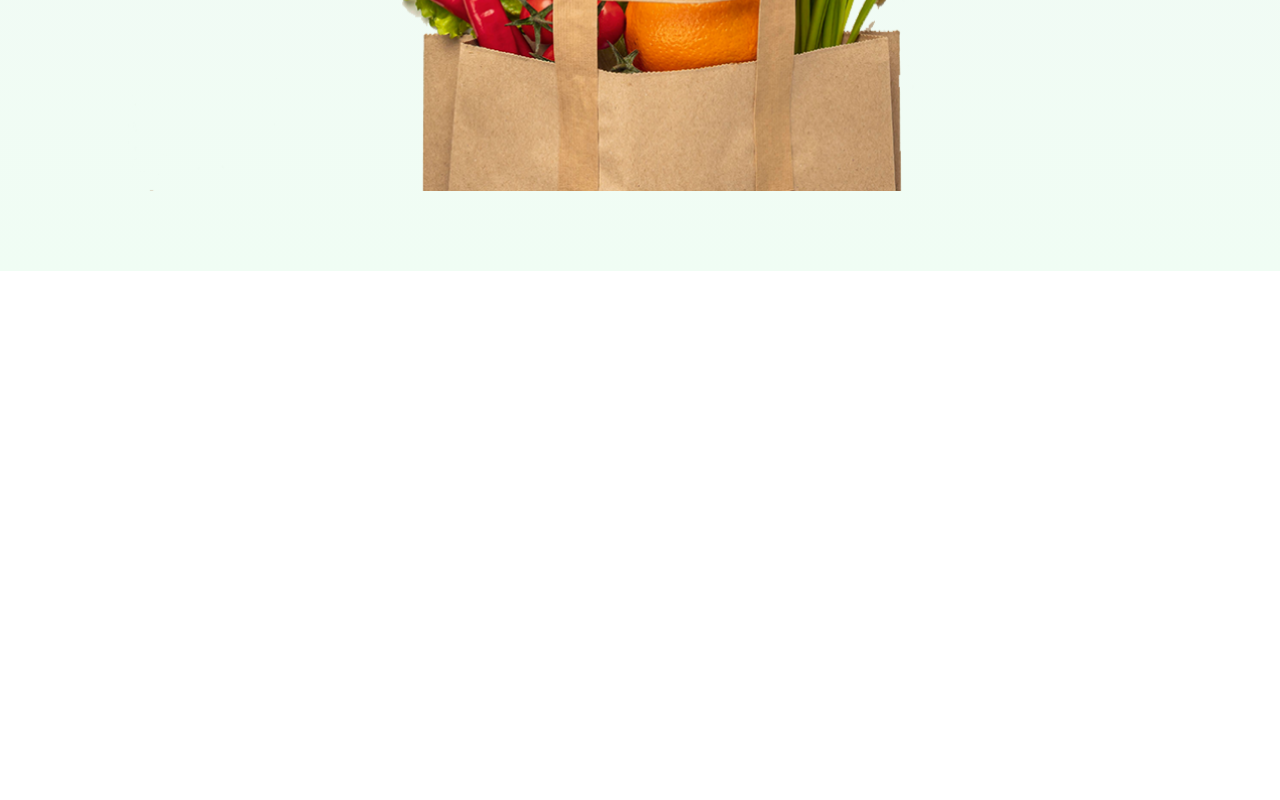
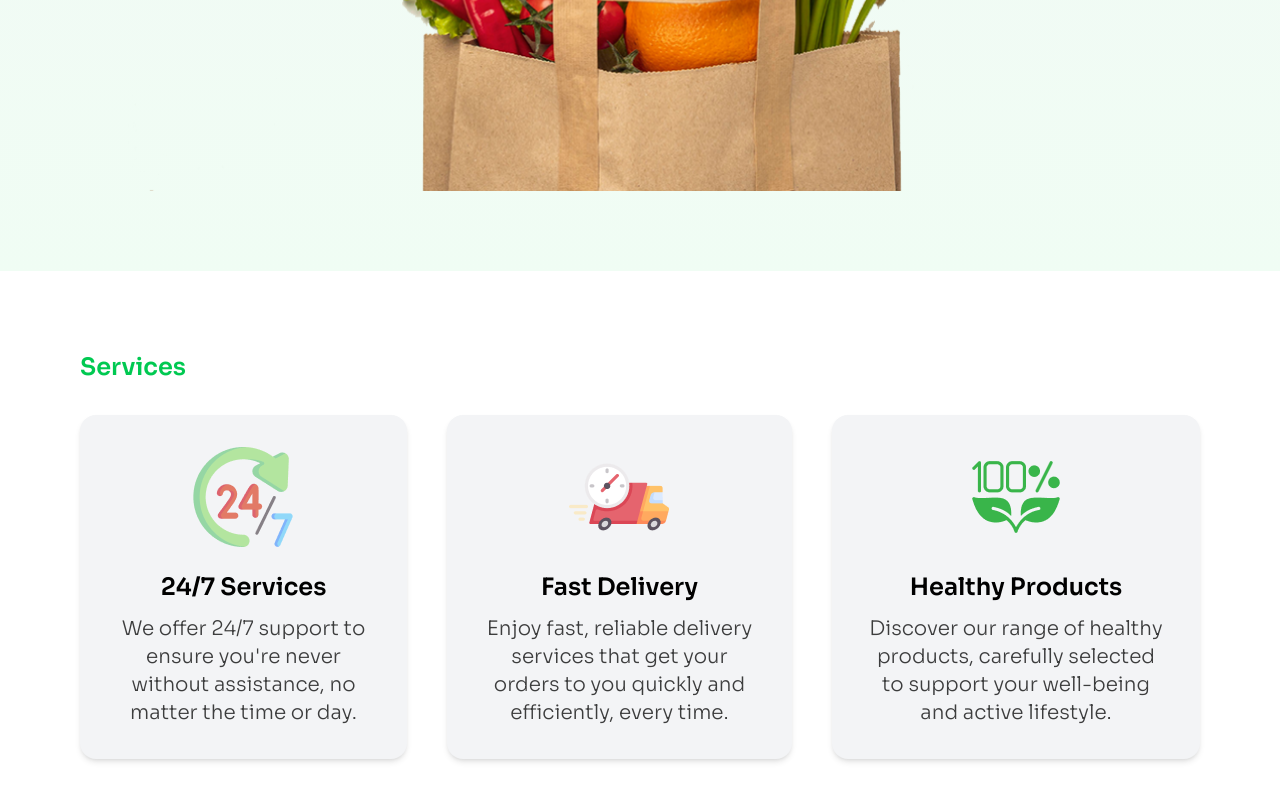
Before and after one commit to mahmudhasan123/natures-platter, a plain HTML site: page index.html in a window 1280 px wide. Shown: the part 1046-1846 px from the top of the page. Before the commit the page ends 1317 px from the top, so only its background shows below. Drawn offline with nearby package versions, Linux system fonts and the light colour scheme.

Commit message:
add services section

```diff
--- a/index.html
+++ b/index.html
@@ -3,6 +3,11 @@
   <head>
     <meta charset="UTF-8" />
     <meta name="viewport" content="width=device-width, initial-scale=1.0" />
+    <link
+      rel="shortcut icon"
+      href="images/mobile-logo.png"
+      type="image/x-icon"
+    />
     <title>Nature's Platter</title>
     <!-- Google Font CDN -->
     <link rel="preconnect" href="https://fonts.googleapis.com" />
@@ -34,13 +39,18 @@
         <!-- Nav for Desktop -->
         <nav class="hidden lg:flex justify-between items-center md:p-6">
           <div>
-            <img class="max-w-50" src="images/logo-header.png" alt="Logo" />
+            <img
+              class="cursor-pointer max-w-50"
+              src="images/logo-header.png"
+              alt="Logo"
+            />
           </div>
           <div>
             <ul class="flex font-normal text-xl gap-8">
               <li><a href="#">Product</a></li>
               <li><a href="#">Services</a></li>
-              <li><a href="#">Contact us</a></li>
+              <li><a href="#">About Us</a></li>
+              <li><a href="#">Contact Us</a></li>
             </ul>
           </div>
           <div class="flex gap-6 items-center">
@@ -89,7 +99,75 @@
         </section>
       </div>
     </header>
-    <main class="container mx-auto"></main>
+    <main class="container mx-auto p-4 lg:p-20">
+      <!-- Service Section -->
+      <section class="">
+        <h2 class="max-w-md font-semibold text-2xl text-green-500 py-8 lg:pt-0">
+          Services
+        </h2>
+        <div
+          class="flex flex-col lg:flex-row gap-5 lg:gap-10 justify-between items-center"
+        >
+          <!-- 24/7 -->
+          <div
+            class="p-8 text-center bg-gray-100 rounded-2xl shadow-md max-w-xl"
+          >
+            <div>
+              <img
+                class="max-w-150 mx-auto mb-6"
+                src="images/service.png"
+                alt="Support"
+              />
+            </div>
+            <h2 class="font-semibold text-xl lg:text-2xl mb-3">
+              24/7 Services
+            </h2>
+            <p class="font-light lg:text-xl opacity-75">
+              We offer 24/7 support to ensure you're never without assistance,
+              no matter the time or day.
+            </p>
+          </div>
+          <!-- Delivery -->
+          <div
+            class="p-8 text-center bg-gray-100 rounded-2xl shadow-md max-w-xl"
+          >
+            <div>
+              <img
+                class="max-w-150 mx-auto mb-6"
+                src="images/delivery.png"
+                alt="Delivery"
+              />
+            </div>
+            <h2 class="font-semibold text-xl lg:text-2xl mb-3">
+              Fast Delivery
+            </h2>
+            <p class="font-light lg:text-xl opacity-75">
+              Enjoy fast, reliable delivery services that get your orders to you
+              quickly and efficiently, every time.
+            </p>
+          </div>
+          <!-- Healthy -->
+          <div
+            class="p-8 text-center bg-gray-100 rounded-2xl shadow-md max-w-xl"
+          >
+            <div>
+              <img
+                class="max-w-150 mx-auto mb-6"
+                src="images/healthy.png"
+                alt="Healthy"
+              />
+            </div>
+            <h2 class="font-semibold text-xl lg:text-2xl mb-3">
+              Healthy Products
+            </h2>
+            <p class="font-light lg:text-xl opacity-75">
+              Discover our range of healthy products, carefully selected to
+              support your well-being and active lifestyle.
+            </p>
+          </div>
+        </div>
+      </section>
+    </main>
     <footer></footer>
   </body>
 </html>
```
